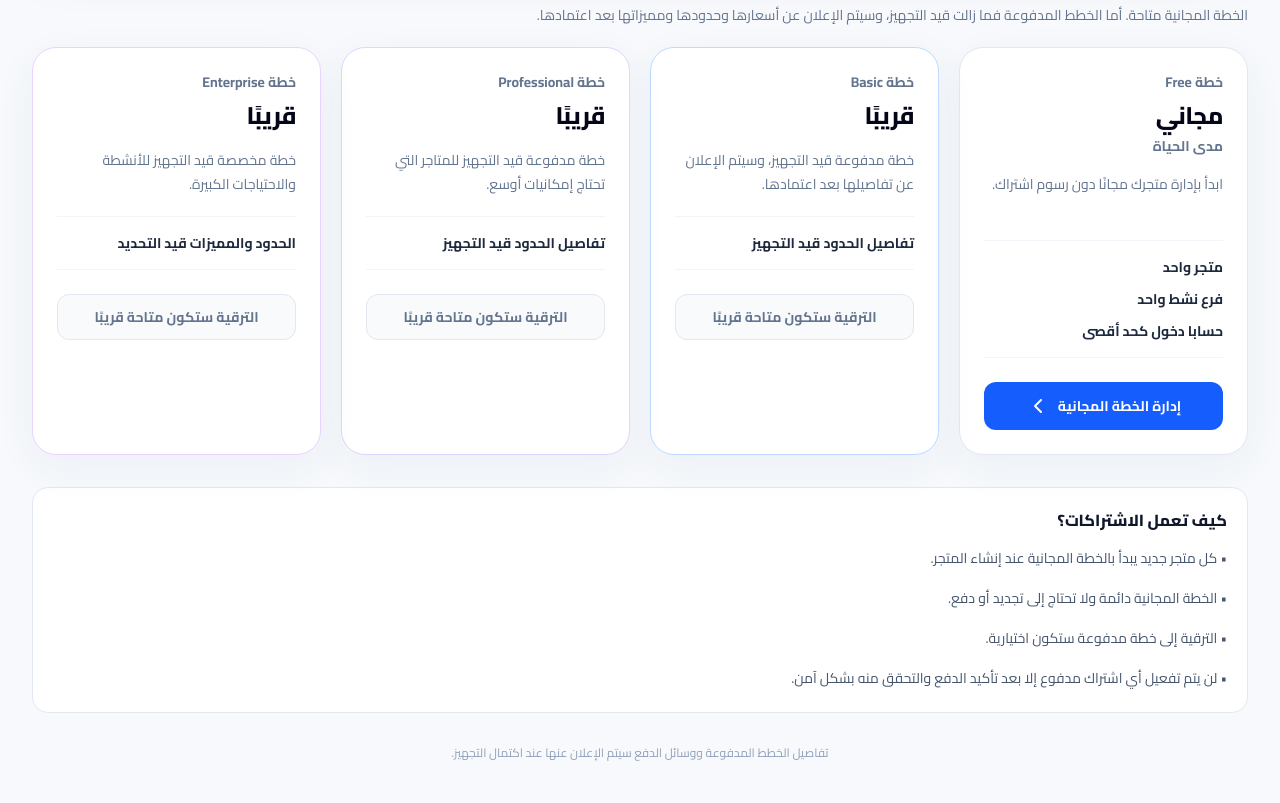
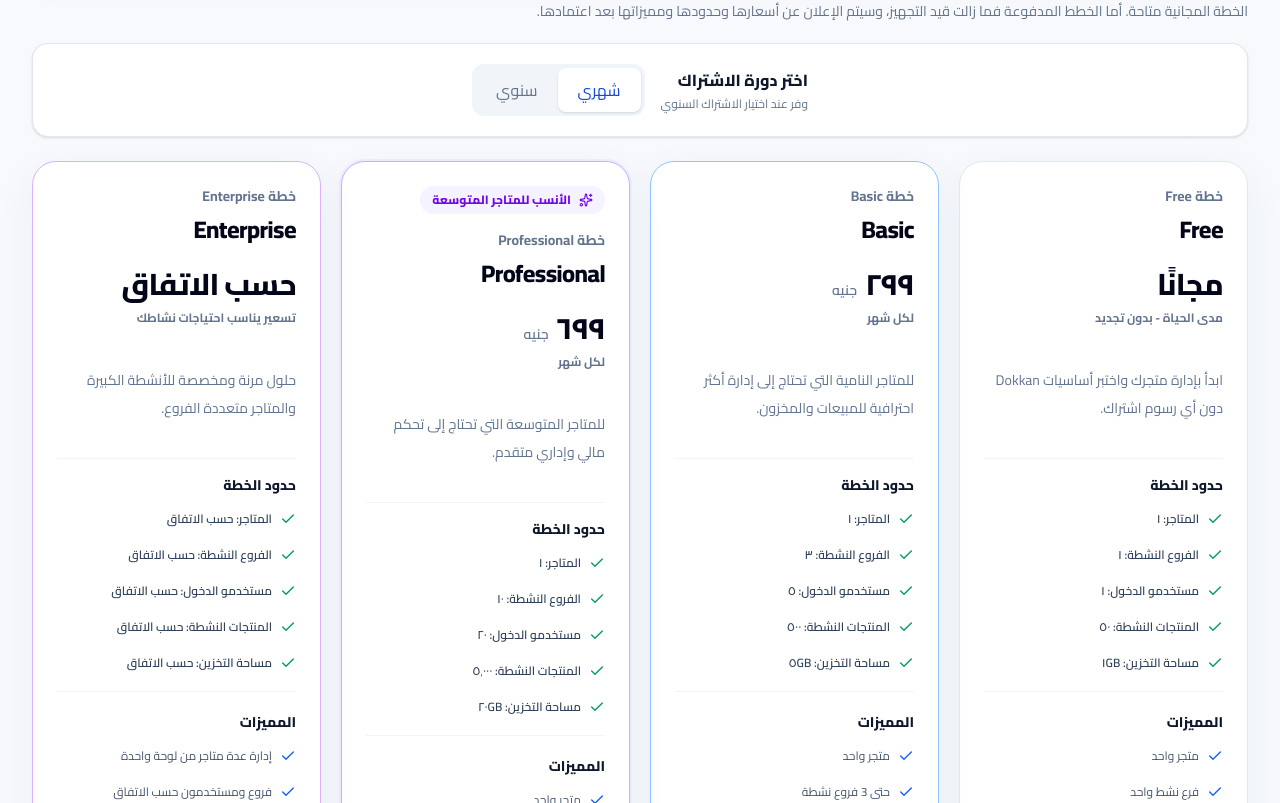
Before and after one commit to starvip904-bot/Ramyalaadesigner-, a Next.js app: page /pricing in a window 1280 px wide. Shown: the part 417-1220 px from the top of the page. Built offline with nearby package versions, Linux system fonts and the light colour scheme.

Commit message:
Update subscription-plans.tsx

```diff
--- a/components/subscription-plans.tsx
+++ b/components/subscription-plans.tsx
@@ -1,8 +1,15 @@
 
 'use client'
 
-import { Check, ChevronLeft, Crown } from 'lucide-react'
+import { useState } from 'react'
+import { Check, ChevronLeft, Crown, Sparkles } from 'lucide-react'
 import Link from 'next/link'
+import {
+  PLAN_DEFINITIONS,
+  SUBSCRIPTION_ADDONS,
+  SUBSCRIPTION_BILLING,
+  type PlanCode,
+} from '@/lib/subscription-plans'
 
 export type Plan = {
   code: string
@@ -16,67 +23,101 @@ export type Plan = {
   available: boolean
 }
 
-export const plans: Plan[] = [
-  {
-    code: 'free',
-    name: 'Free',
-    price: 'مجاني',
-    cadence: 'مدى الحياة',
-    description: 'ابدأ بإدارة متجرك مجانًا دون رسوم اشتراك.',
-    accent: 'slate',
-    limits: [
-      'متجر واحد',
-      'فرع نشط واحد',
-      'حسابا دخول كحد أقصى',
-    ],
-    features: [],
+const descriptions: Record<PlanCode, string> = {
+  free: 'ابدأ بإدارة متجرك واختبر أساسيات Dokkan دون أي رسوم اشتراك.',
+  basic: 'للمتاجر النامية التي تحتاج إلى إدارة أكثر احترافية للمبيعات والمخزون.',
+  professional: 'للمتاجر المتوسعة التي تحتاج إلى تحكم مالي وإداري متقدم.',
+  enterprise: 'حلول مرنة ومخصصة للأنشطة الكبيرة والمتاجر متعددة الفروع.',
+}
+
+const accents: Record<PlanCode, Plan['accent']> = {
+  free: 'slate',
+  basic: 'blue',
+  professional: 'purple',
+  enterprise: 'violet',
+}
+
+function formatLimit(value: number | string, label: string) {
+  if (value === 'custom') return `${label}: حسب الاتفاق`
+  if (value === 'unlimited') return `${label}: غير محدود`
+  if (value === 'pending') return `${label}: قيد التحديد`
+
+  return `${label}: ${Number(value).toLocaleString('ar-EG')}`
+}
+
+function getLimits(code: PlanCode) {
+  const limits = PLAN_DEFINITIONS[code].limits
+
+  return [
+    formatLimit(limits.stores, 'المتاجر'),
+    formatLimit(limits.branches, 'الفروع النشطة'),
+    formatLimit(limits.users, 'مستخدمو الدخول'),
+    formatLimit(limits.products, 'المنتجات النشطة'),
+    formatLimit(limits.storageGb, 'مساحة التخزين') +
+      (typeof limits.storageGb === 'number' ? 'GB' : ''),
+  ]
+}
+
+export const plans: Plan[] = (
+  Object.keys(PLAN_DEFINITIONS) as PlanCode[]
+).map((code) => {
+  const definition = PLAN_DEFINITIONS[code]
+
+  return {
+    code,
+    name: definition.name,
+    price:
+      definition.priceEgp === null
+        ? 'حسب الاتفاق'
+        : definition.priceEgp === 0
+          ? 'مجاني'
+          : `${definition.priceEgp.toLocaleString('ar-EG')} جنيه`,
+    cadence:
+      definition.billing === 'lifetime'
+        ? 'مدى الحياة'
+        : definition.billing === 'custom'
+          ? 'تسعير مخصص'
+          : 'شهريًا',
+    description: descriptions[code],
+    accent: accents[code],
+    limits: getLimits(code),
+    features: [...definition.features],
     available: true,
-  },
-  {
-    code: 'basic',
-    name: 'Basic',
-    price: 'قريبًا',
-    cadence: '',
-    description:
-      'خطة مدفوعة قيد التجهيز، وسيتم الإعلان عن تفاصيلها بعد اعتمادها.',
-    accent: 'blue',
-    limits: ['تفاصيل الحدود قيد التجهيز'],
-    features: [],
-    available: false,
-  },
-  {
-    code: 'professional',
-    name: 'Professional',
-    price: 'قريبًا',
-    cadence: '',
-    description:
-      'خطة مدفوعة قيد التجهيز للمتاجر التي تحتاج إمكانيات أوسع.',
-    accent: 'purple',
-    limits: ['تفاصيل الحدود قيد التجهيز'],
-    features: [],
-    available: false,
-  },
-  {
-    code: 'enterprise',
-    name: 'Enterprise',
-    price: 'قريبًا',
-    cadence: '',
-    description:
-      'خطة مخصصة قيد التجهيز للأنشطة والاحتياجات الكبيرة.',
-    accent: 'violet',
-    limits: ['الحدود والمميزات قيد التحديد'],
-    features: [],
-    available: false,
-  },
-]
+  }
+})
 
 function accentClasses(accent: Plan['accent']) {
   return {
     slate: 'border-slate-200',
-    blue: 'border-blue-200',
-    purple: 'border-violet-200',
-    violet: 'border-purple-200',
+    blue: 'border-blue-300',
+    purple: 'border-violet-300',
+    violet: 'border-purple-300',
   }[accent]
+}
+
+function formatPrice(value: number | null) {
+  if (value === null) return 'حسب الاتفاق'
+
+  if (value === 0) return 'مجانًا'
+
+  return value.toLocaleString('ar-EG')
+}
+
+function getAnnualSaving(code: PlanCode) {
+  const definition = PLAN_DEFINITIONS[code]
+
+  if (
+    definition.monthlyPriceEgp === null ||
+    definition.annualPriceEgp === null ||
+    definition.monthlyPriceEgp <= 0
+  ) {
+    return 0
+  }
+
+  return (
+    definition.monthlyPriceEgp * 12 -
+    definition.annualPriceEgp
+  )
 }
 
 export function PlanGrid({
@@ -84,13 +125,82 @@ export function PlanGrid({
 }: {
   currentPlan?: string
 }) {
+  const [billing, setBilling] = useState<'monthly' | 'annual'>(
+    'monthly'
+  )
+
   return (
+    <div className="flex flex-col gap-6">
+      <div className="flex flex-col items-center justify-center gap-4 rounded-2xl border border-slate-200 bg-white p-5 shadow-sm sm:flex-row">
+        <div className="text-center sm:text-right">
+          <p className="font-extrabold text-slate-900">
+            اختر دورة الاشتراك
+          </p>
+          <p className="mt-1 text-xs text-slate-500">
+            وفر عند اختيار الاشتراك السنوي
+          </p>
+        </div>
+
+        <div className="flex rounded-xl bg-slate-100 p-1">
+          <button
+            type="button"
+            onClick={() => setBilling('monthly')}
+            aria-pressed={billing === 'monthly'}
+            className={`rounded-lg px-5 py-2.5 text-sm font-bold transition ${
+              billing === 'monthly'
+                ? 'bg-white text-blue-700 shadow-sm'
+                : 'text-slate-500 hover:text-slate-800'
+            }`}
+          >
+            شهري
+          </button>
+
+          <button
+            type="button"
+            onClick={() => setBilling('annual')}
+            aria-pressed={billing === 'annual'}
+            className={`rounded-lg px-5 py-2.5 text-sm font-bold transition ${
+              billing === 'annual'
+                ? 'bg-white text-blue-700 shadow-sm'
+                : 'text-slate-500 hover:text-slate-800'
+            }`}
+          >
+            سنوي
+          </button>
+        </div>
+      </div>
+
       <div className="grid gap-5 sm:grid-cols-2 xl:grid-cols-4">
-      {plans.map((plan) => (
+        {plans.map((plan) => {
+          const code = plan.code as PlanCode
+          const definition = PLAN_DEFINITIONS[code]
+          const isCurrent = plan.code === currentPlan
+          const isFree = code === 'free'
+          const isEnterprise = code === 'enterprise'
+
+          const price =
+            billing === 'annual'
+              ? definition.annualPriceEgp
+              : definition.monthlyPriceEgp
+
+          const saving = getAnnualSaving(code)
+
+          return (
             <article
               key={plan.code}
-          className={`relative flex flex-col rounded-[1.5rem] border bg-white p-6 shadow-[0_12px_40px_rgba(46,80,120,.06)] ${accentClasses(plan.accent)}`}
+              className={`relative flex flex-col rounded-[1.5rem] border bg-white p-5 shadow-[0_12px_40px_rgba(46,80,120,.06)] sm:p-6 ${accentClasses(plan.accent)} ${
+                code === 'professional'
+                  ? 'ring-2 ring-violet-100'
+                  : ''
+              }`}
             >
+              {code === 'professional' && (
+                <div className="mb-4 flex items-center gap-2 self-start rounded-full bg-violet-50 px-3 py-1.5 text-xs font-extrabold text-violet-700">
+                  <Sparkles size={14} />
+                  الأنسب للمتاجر المتوسعة
+                </div>
+              )}
+
               <div className="flex items-start justify-between gap-3">
                 <div>
                   <p className="text-sm font-bold text-slate-500">
@@ -98,70 +208,162 @@ export function PlanGrid({
                   </p>
 
                   <h3 className="mt-2 text-2xl font-extrabold tracking-tight text-slate-950">
-                {plan.price}
+                    {plan.name}
                   </h3>
-
-              {plan.cadence && (
-                <p className="mt-1 text-sm font-bold text-slate-500">
-                  {plan.cadence}
-                </p>
-              )}
                 </div>
 
-            {plan.code === currentPlan && (
-              <span className="shrink-0 rounded-full bg-blue-50 px-2.5 py-1 text-[11px] font-bold text-blue-700">
+                {isCurrent && (
+                  <span className="shrink-0 rounded-full bg-emerald-50 px-2.5 py-1 text-[11px] font-bold text-emerald-700">
                     خطتك الحالية
                   </span>
                 )}
               </div>
 
-          <p className="mt-4 min-h-12 text-sm leading-6 text-slate-500">
+              <div className="mt-5 min-h-[100px]">
+                <div className="flex flex-wrap items-baseline gap-2">
+                  <span className="text-3xl font-extrabold tracking-tight text-slate-950">
+                    {isEnterprise
+                      ? 'حسب الاتفاق'
+                      : formatPrice(price)}
+                  </span>
+
+                  {!isFree && !isEnterprise && (
+                    <span className="text-sm font-semibold text-slate-500">
+                      جنيه
+                    </span>
+                  )}
+                </div>
+
+                <p className="mt-2 text-xs font-bold text-slate-500">
+                  {isFree
+                    ? 'مدى الحياة - بدون تجديد'
+                    : isEnterprise
+                      ? 'تسعير يناسب احتياجات نشاطك'
+                      : billing === 'annual'
+                        ? 'للسنة كاملة'
+                        : 'لكل شهر'}
+                </p>
+
+                {billing === 'annual' && saving > 0 && (
+                  <p className="mt-2 text-xs font-extrabold text-emerald-700">
+                    وفر {saving.toLocaleString('ar-EG')} جنيه سنويًا
+                  </p>
+                )}
+              </div>
+
+              <p className="min-h-[72px] text-sm leading-7 text-slate-500">
                 {plan.description}
               </p>
 
-          <div className="mt-5 flex flex-col gap-3 border-y border-slate-100 py-4">
+              <div className="mt-5 border-y border-slate-100 py-4">
+                <p className="mb-3 text-sm font-extrabold text-slate-900">
+                  حدود الخطة
+                </p>
+
+                <ul className="flex flex-col gap-3">
                   {plan.limits.map((limit) => (
-              <p
+                    <li
                       key={limit}
-                className="text-sm font-bold text-slate-800"
+                      className="flex items-start gap-2 text-xs font-semibold leading-6 text-slate-700"
                     >
+                      <Check
+                        size={16}
+                        className="mt-1 shrink-0 text-emerald-600"
+                      />
                       {limit}
-              </p>
+                    </li>
                   ))}
+                </ul>
               </div>
 
-          {plan.features.length > 0 && (
-            <ul className="mt-5 flex flex-1 flex-col gap-3">
+              <div className="mt-5 flex-1">
+                <p className="mb-3 text-sm font-extrabold text-slate-900">
+                  المميزات
+                </p>
+
+                <ul className="flex flex-col gap-3">
                   {plan.features.map((feature) => (
                     <li
                       key={feature}
-                  className="flex items-start gap-2 text-sm text-slate-600"
+                      className="flex items-start gap-2 text-xs leading-6 text-slate-600"
                     >
                       <Check
-                    className="mt-0.5 text-blue-600"
-                    data-icon="inline-start"
+                        size={16}
+                        className="mt-1 shrink-0 text-blue-600"
                       />
                       {feature}
                     </li>
                   ))}
                 </ul>
-          )}
+              </div>
 
-          {plan.code === 'free' ? (
+              {isFree ? (
                 <Link
                   href="/subscription"
-              className="mt-6 inline-flex items-center justify-center gap-2 rounded-xl bg-blue-600 px-4 py-3 text-sm font-bold text-white transition hover:bg-blue-700"
+                  className="mt-6 inline-flex items-center justify-center gap-2 rounded-xl border border-slate-200 bg-slate-50 px-4 py-3 text-sm font-bold text-slate-700 transition hover:bg-slate-100"
                 >
                   إدارة الخطة المجانية
-              <ChevronLeft data-icon="inline-end" />
+                  <ChevronLeft size={17} />
                 </Link>
               ) : (
-            <div className="mt-6 rounded-xl border border-slate-200 bg-slate-50 px-4 py-3 text-center text-sm font-bold text-slate-500">
-              الترقية ستكون متاحة قريبًا
-            </div>
+                <Link
+                  href="/subscription"
+                  className={`mt-6 inline-flex items-center justify-center gap-2 rounded-xl px-4 py-3 text-sm font-bold text-white transition ${
+                    code === 'professional'
+                      ? 'bg-violet-600 hover:bg-violet-700'
+                      : 'bg-blue-600 hover:bg-blue-700'
+                  }`}
+                >
+                  {isEnterprise
+                    ? 'تواصل لطلب خطة مخصصة'
+                    : 'طلب الاشتراك'}
+                  <ChevronLeft size={17} />
+                </Link>
               )}
             </article>
+          )
+        })}
+      </div>
+
+      <div className="rounded-2xl border border-slate-200 bg-white p-5">
+        <div className="flex items-center gap-2">
+          <Crown size={19} className="text-blue-600" />
+          <h3 className="font-extrabold text-slate-900">
+            الإضافات الاختيارية
+          </h3>
+        </div>
+
+        <p className="mt-2 text-sm leading-6 text-slate-500">
+          يمكنك طلب إضافات لزيادة إمكانيات متجرك حسب احتياجك.
+          تُحسب الإضافات شهريًا وتُراجع ضمن طلب الاشتراك.
+        </p>
+
+        <div className="mt-4 grid gap-3 sm:grid-cols-3">
+          {Object.values(SUBSCRIPTION_ADDONS).map((addon) => (
+            <div
+              key={addon.code}
+              className="rounded-xl bg-slate-50 p-4"
+            >
+              <p className="text-sm font-bold text-slate-800">
+                {addon.name}
+              </p>
+
+              <p className="mt-2 text-lg font-extrabold text-blue-700">
+                {addon.priceEgp.toLocaleString('ar-EG')} جنيه
+              </p>
+
+              <p className="mt-1 text-xs text-slate-500">
+                شهريًا
+              </p>
+            </div>
           ))}
+        </div>
+      </div>
+
+      <p className="text-center text-xs leading-6 text-slate-400">
+        جميع الأسعار بالجنيه المصري. تقديم طلب الاشتراك لا يعني
+        التفعيل الفوري؛ تتم مراجعة الطلب وإثبات الدفع بواسطة إدارة Dokkan.
+      </p>
     </div>
   )
 }
@@ -249,7 +451,7 @@ export function SubscriptionHero({
 
       <div className="relative max-w-3xl">
         <div className="flex items-center gap-2 text-sm font-bold text-blue-200">
-          <Crown data-icon="inline-start" />
+          <Crown size={18} />
           {eyebrow}
         </div>
 
```
Lines whose indentation alone changed are shown as unchanged.
